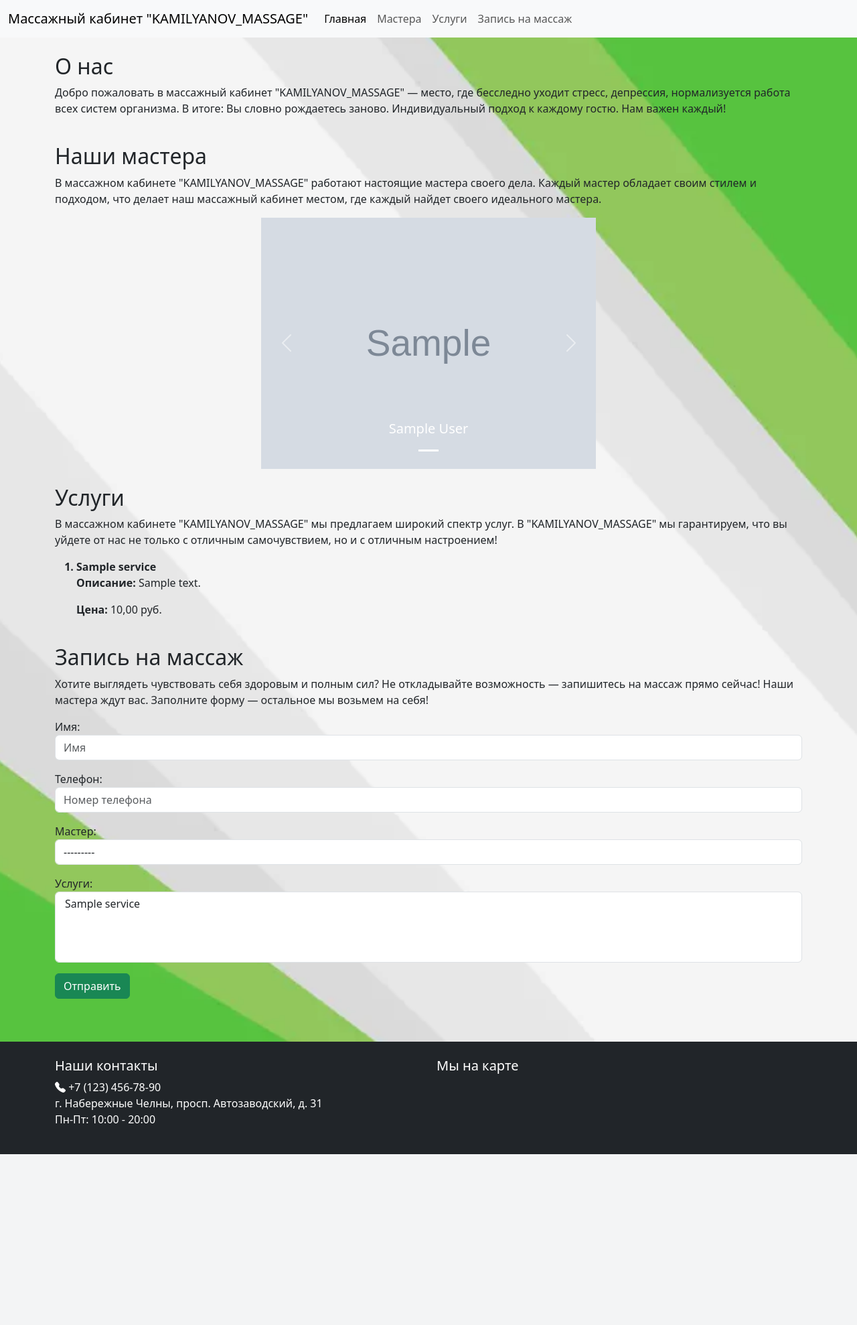
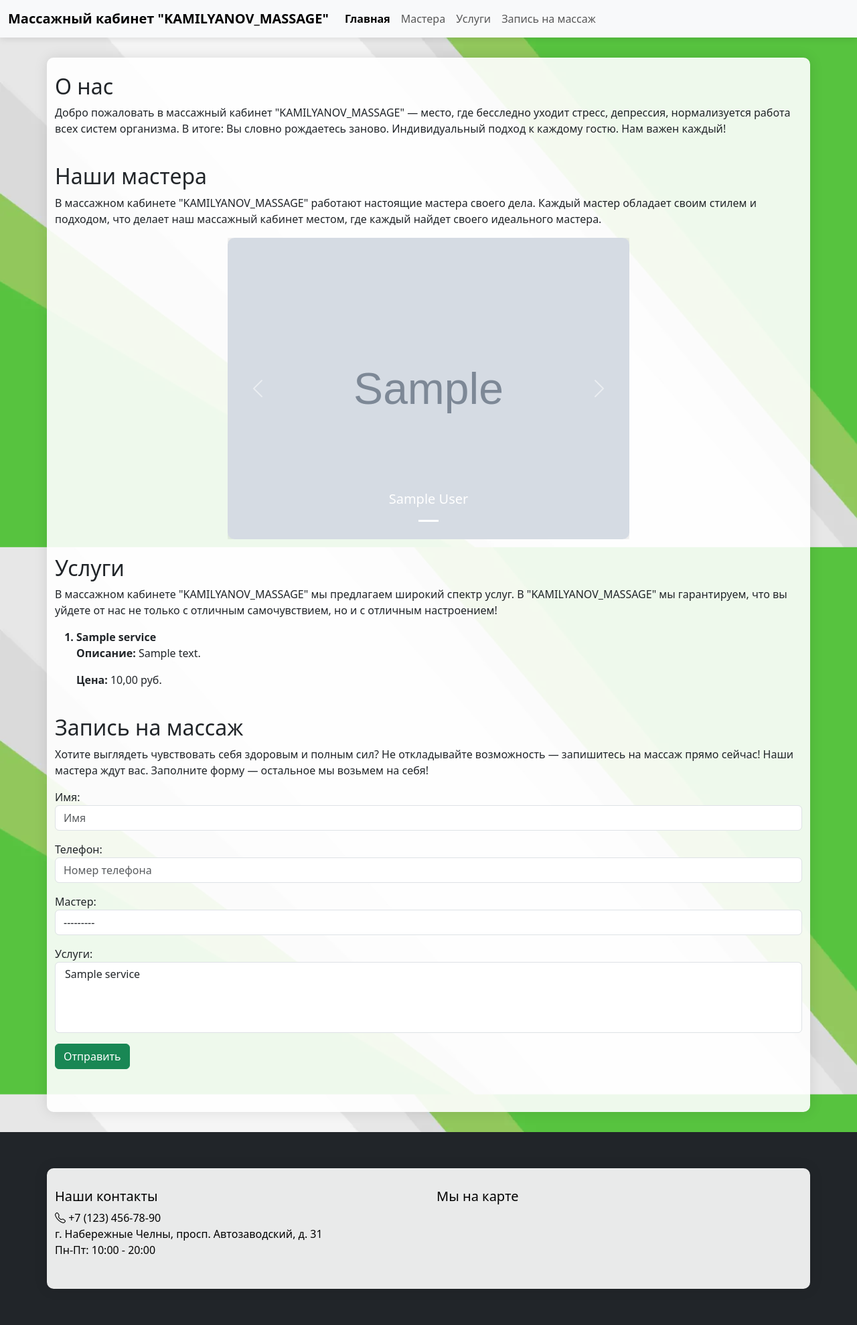
Before and after one commit to KamilyanovT/KAMILYANOV_MASSAGE, a Django app: page / in a window 1280 px wide. Shown: the whole page at 67% size. Before the commit the page ends 1723 px from the top, so only its background shows below. Run offline with Django 5.2, Linux system fonts and the light colour scheme; tables that the repository leaves empty hold one stand-in row (values such as "Sample post"); grey boxes marked "Sample" are stand-in pictures; parts of the project's set-up code (start-up, migrations or seed data) failed here and were passed over.

Commit message:
Допилил стили сайта через коди))) Все равно пришлось самому повозиться))

```diff
--- a/cabinet/templates/base.html
+++ b/cabinet/templates/base.html
@@ -16,10 +16,7 @@
       type="image/x-icon"
     />
     <link rel="stylesheet" href="{% static 'css\body.css' %}" />
-    <link rel="stylesheet" href="{% static 'css\menu.css' %}" />
     <link rel="stylesheet" href="{% static 'css\form.css' %}" />
-    <link rel="stylesheet" href="{% static 'css\html.css' %}" />
-
     <link rel="stylesheet" href="{% static 'images\background.webp' %}" />
     <link
       href="https://cdn.jsdelivr.net/npm/bootstrap@5.3.3/dist/css/bootstrap.min.css"
@@ -40,22 +37,22 @@
       <div class="container">
         <div class="row">
           <div class="col-lg-6 col-md-12 mb-4 mb-lg-0">
-            <h5>Наши контакты</h5>
+            <h5 id ='footer'>Наши контакты</h5>
             <ul class="list-unstyled">
               <li>
-                <i class="bi bi-telephone-fill"></i>
-                <a
-                  class="text-white text-decoration-none"
+                <i class="bi bi-telephone" id ='footer'></i>
+                <a id ='footer'
+                  class="text-black text-decoration-none"
                   href="tel:+71234567890"
                   >+7 (123) 456-78-90</a
                 >
               </li>
-              <li>г. Набережные Челны, просп. Автозаводский, д. 31</li>
-              <li>Пн-Пт: 10:00 - 20:00</li>
+              <li id ='footer'>г. Набережные Челны, просп. Автозаводский, д. 31</li>
+              <li id ='footer'>Пн-Пт: 10:00 - 20:00</li>
             </ul>
           </div>
           <div class="col-lg-6 col-md-12">
-            <h5>Мы на карте</h5>
+            <h5 id ='footer'>Мы на карте</h5>
             <div class="map-container">
               <script
                 type="text/javascript"
--- a/static/css/body.css
+++ b/static/css/body.css
@@ -3,4 +3,94 @@ body {
   background-size: cover;
   background-repeat: no-repeat;
   background-position: center;
+  background-attachment: fixed;
+  font-family: 'Roboto', sans-serif;
+  color: #333;
+  line-height: 1.6;
 }
+
+.container {
+  background-color: rgba(255, 255, 255, 0.9);
+  border-radius: 10px;
+  padding: 30px;
+  margin-top: 30px;
+  margin-bottom: 30px;
+  box-shadow: 0 0 20px rgba(0, 0, 0, 0.1);
+}
+
+h1, h2, h3, h4, h5, h6 {
+  color: #2c3e50;
+  margin-bottom: 20px;
+}
+
+.navbar {
+  background-color: rgba(255, 255, 255, 0.95);
+  box-shadow: 0 2px 10px rgba(0, 0, 0, 0.1);
+}
+
+.navbar-brand {
+  font-weight: bold;
+  color: #2c3e50 ;
+}
+
+.nav-link {
+  color: #34495e ;
+  transition: color 0.3s ease;
+}
+
+.nav-link:hover {
+  color: green ;
+}
+
+.nav-link.active {
+  color: #000000 ;
+  font-weight: bold;
+}
+
+.btn-success {
+  background-color: #2ecc71;
+  border-color: #2ecc71;
+  transition: all 0.3s ease;
+}
+
+.btn-success:hover {
+  background-color: #27ae60;
+  border-color: #27ae60;
+}
+
+#mastersCarouselIndicators {
+  max-width: 600px;
+  margin: 0 auto;
+}
+
+.carousel-item img {
+  border-radius: 10px;
+  box-shadow: 0 0 15px rgba(0, 0, 0, 0.2);
+}
+footer {
+  background-color: rgba(255, 255, 255, 0.9);
+  color: #000000;
+  padding: 30px 0;
+}
+
+footer a {
+  color: #000000;
+  transition: color 0.3s ease;
+}
+
+footer a:hover {
+  color: #2980b9;
+  text-decoration: none;
+}
+.map-container {
+  border-radius: 10px;
+  overflow: hidden;
+  box-shadow: 0 0 15px rgba(0, 0, 0, 0.2);
+}
+
+html {
+  scroll-behavior: smooth;
+}
+#footer {
+  color: black;
+}
--- a/static/css/html.css
+++ /dev/null
@@ -1,7 +0,0 @@
-html {
-    scroll-behavior: smooth;
-}
-.carousel {
-    max-width: 500px
-
-  }
--- a/static/css/menu.css
+++ /dev/null
@@ -1,3 +0,0 @@
-.active {
-    color: black;
-  }
--- a/static/js/menu.js
+++ b/static/js/menu.js
@@ -1,14 +1,25 @@
 let menuItems = document.getElementsByClassName('nav-link');
 let onClick = function (event) {
-
-
   for (let i = 0; i < menuItems.length; i++) {
     menuItems[i].classList.remove('active');
-	}
+    menuItems[i].style.color = '';
+  }
 
   event.currentTarget.classList.add('active');
+  event.currentTarget.style.color = '#000000';
 };
 
 for (let i = 0; i < menuItems.length; i++) {
     menuItems[i].addEventListener('click', onClick, false);
 }
+
+window.addEventListener('load', function() {
+    let currentPath = window.location.pathname;
+    for (let i = 0; i < menuItems.length; i++) {
+        if (menuItems[i].getAttribute('href') === currentPath) {
+            menuItems[i].classList.add('active');
+            menuItems[i].style.color = '#000000';
+            break;
+        }
+    }
+});
```
